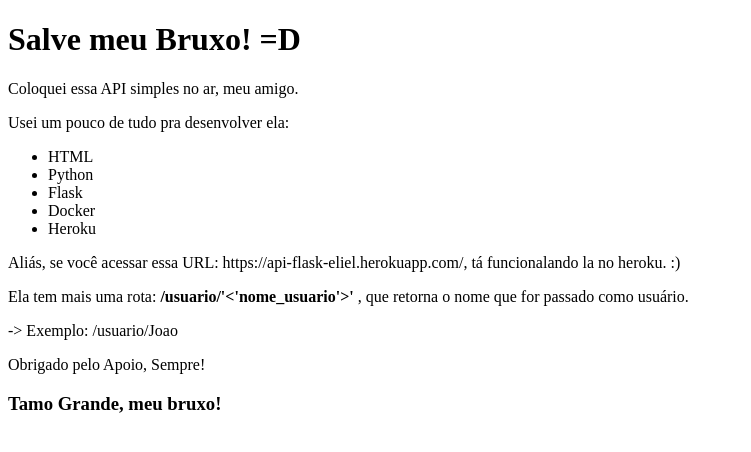
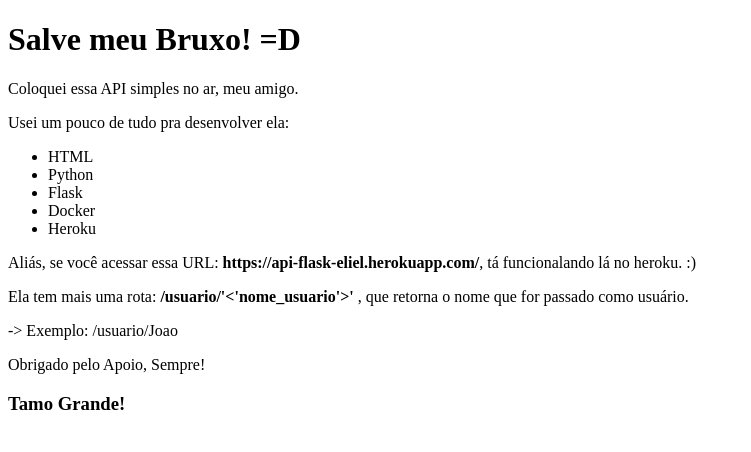
Before and after one commit to ElielLaynes/api-flask-web, a Flask app: page / in a window 1280 px wide. Shown: the top 452 px of the page, without its empty margins (0-751 px from the left). Run offline with Flask 2, Linux system fonts and the light colour scheme.

```diff
--- a/templates/home.html
+++ b/templates/home.html
@@ -17,13 +17,13 @@
         <li>Docker</li>
         <li>Heroku</li>
     </ul>
-    <p>Aliás, se você acessar essa URL: https://api-flask-eliel.herokuapp.com/, tá funcionalando la no heroku. :)</p>
+    <p>Aliás, se você acessar essa URL: <b>https://api-flask-eliel.herokuapp.com/</b>, tá funcionalando lá no heroku. :)</p>
     <p>Ela tem mais uma rota: <b> /usuario/'<'nome_usuario'>' </b>, que retorna o nome que for passado como usuário.</p>
     <p> -> Exemplo: /usuario/Joao</p>
 
     <p>Obrigado pelo Apoio, Sempre!</p>
 
-    <h3>Tamo Grande, meu bruxo!</h3>
+    <h3>Tamo Grande!</h3>
 
 </body>
 </html>
```
